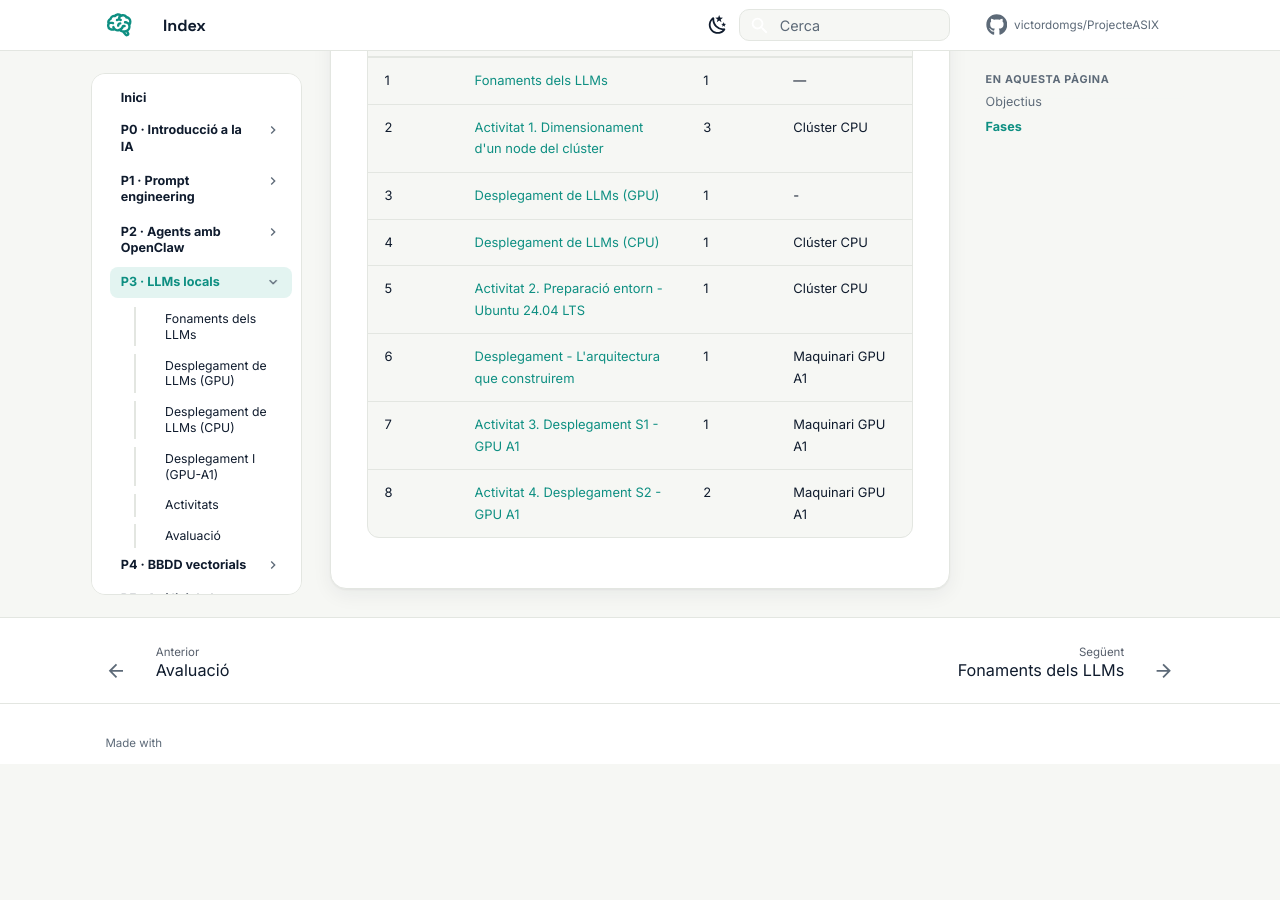
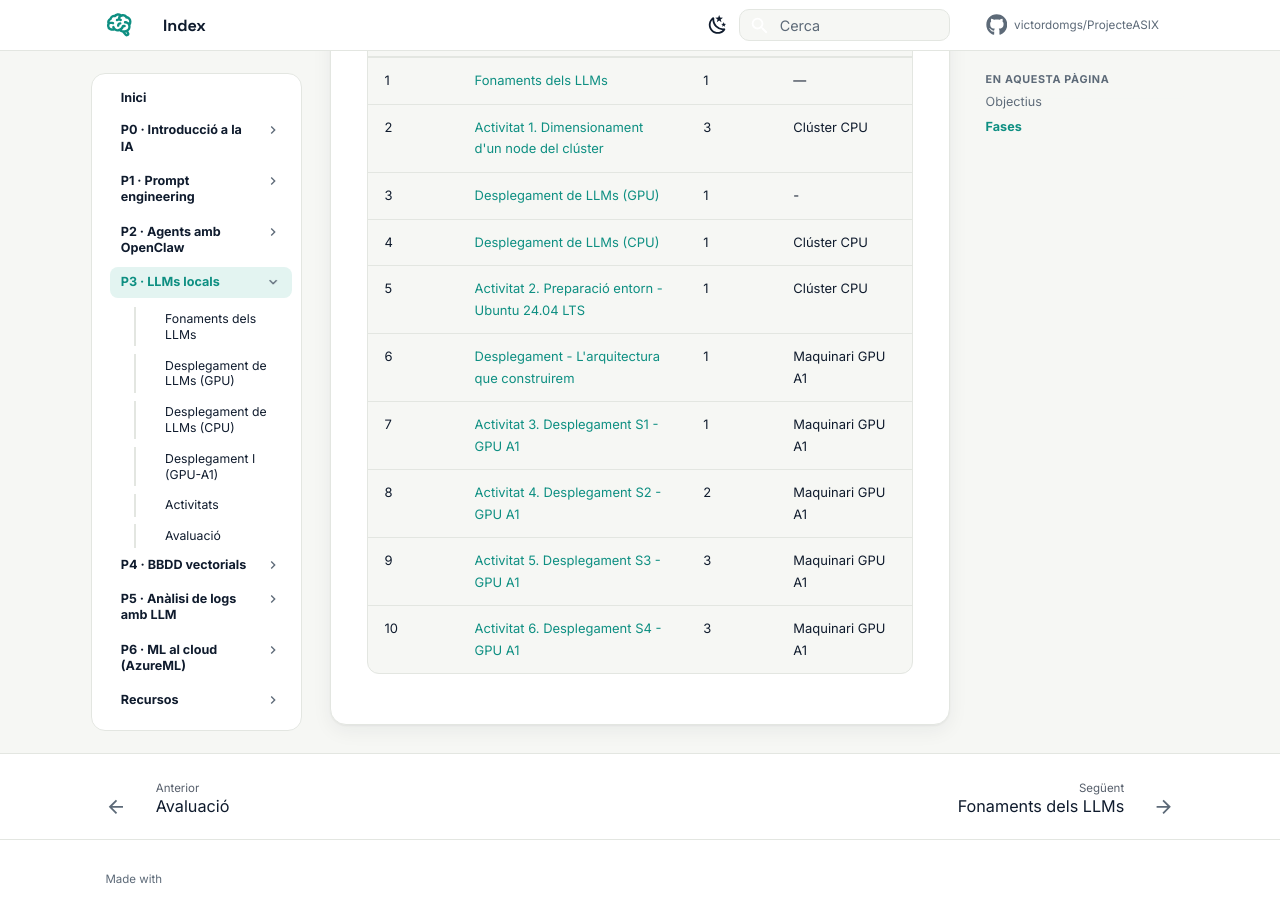
Before and after one commit to victordomgs/ProjecteASIX, an MkDocs documentation site: the page built from docs/p3-llms-locals/index.md, in a window 1280 px wide and 900 px high, scrolled down 805 px. Built offline with MkDocs 1.6.1 and Material for MkDocs 9.7.7, drawn with Linux system fonts in a browser that asks for light colours; comment, search, counter and statistics services are not loaded; before the commit the page ends 1569 px from its top, so only the background shows below that.

Commit message:
Update index.md

```diff
--- a/docs/p3-llms-locals/index.md
+++ b/docs/p3-llms-locals/index.md
@@ -29,3 +29,5 @@
 | 6 | [Desplegament - L'arquitectura que construirem](desplegament3.md) | 1 | Maquinari GPU A1 |
 | 7 | [Activitat 3. Desplegament S1 - GPU A1](activitats.md) | 1 | Maquinari GPU A1 |
 | 8 | [Activitat 4. Desplegament S2 - GPU A1](activitats.md) | 2 | Maquinari GPU A1 |
+| 9 | [Activitat 5. Desplegament S3 - GPU A1](activitats.md) | 3 | Maquinari GPU A1 |
+| 10 | [Activitat 6. Desplegament S4 - GPU A1](activitats.md) | 3 | Maquinari GPU A1 |
```
